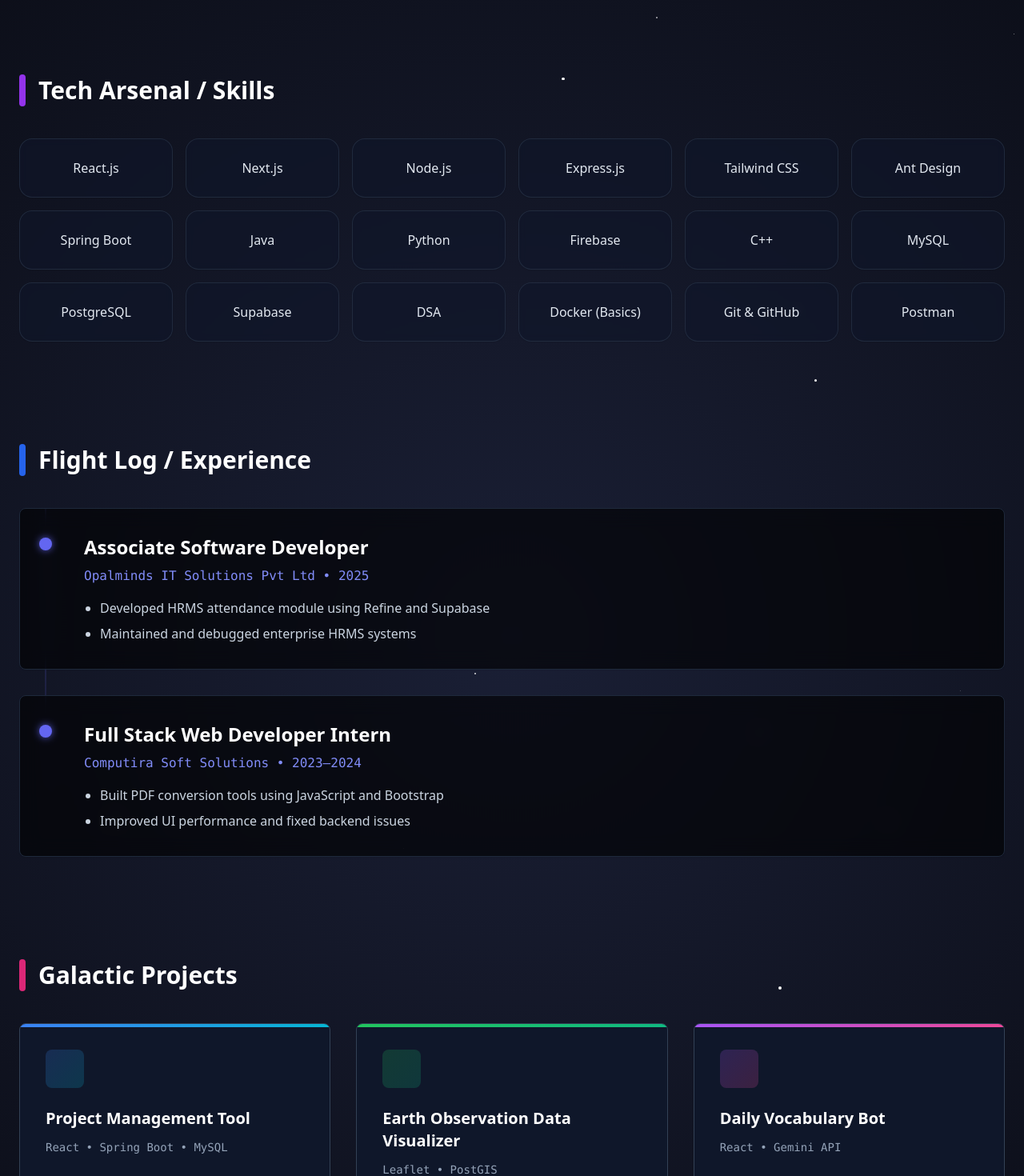
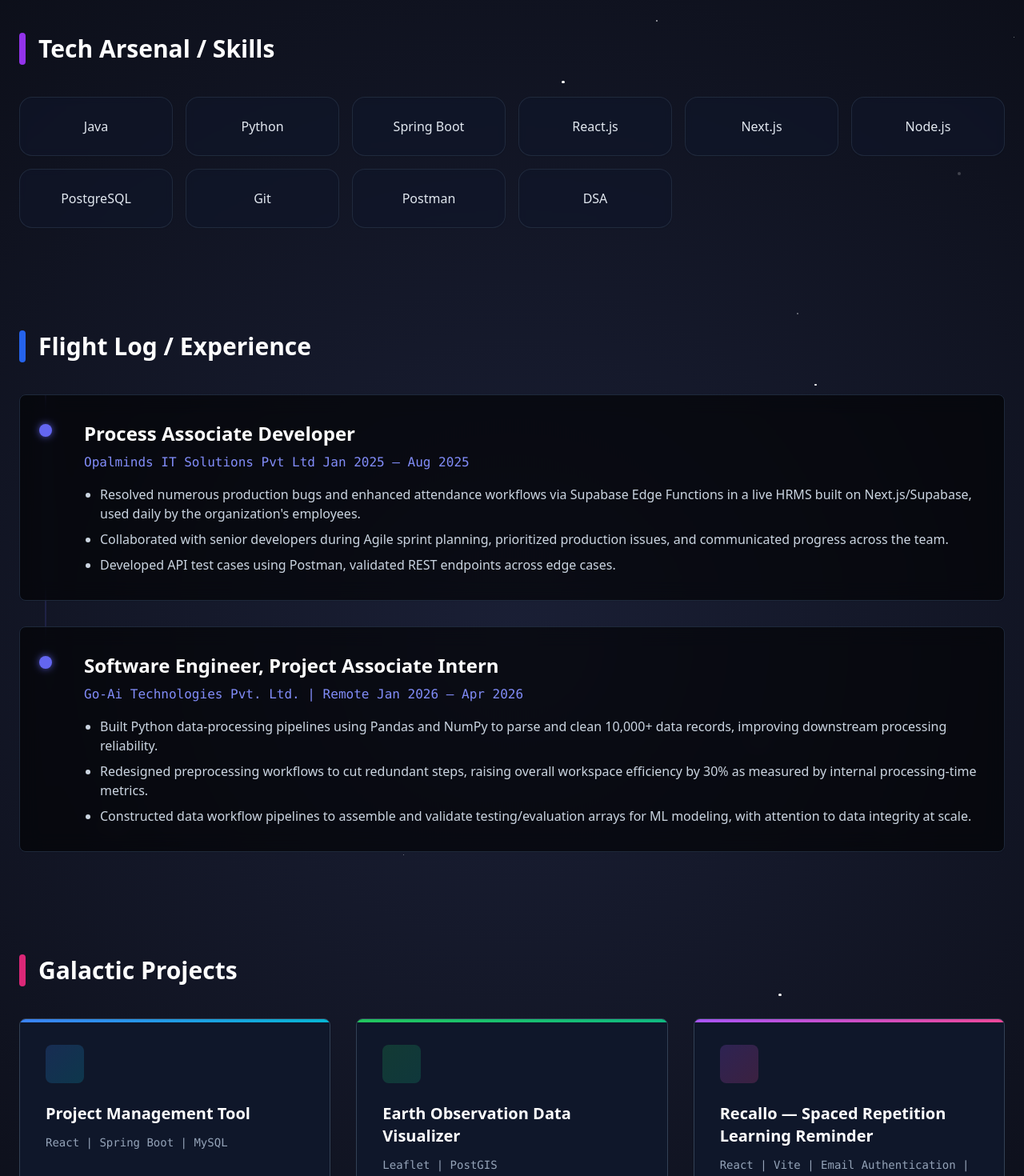
Before and after one commit to Nithya-collab/portfolio, a React (Create React App) app: page / in a window 1280 px wide. Shown: the part 1100-2570 px from the top of the page at 80% size. Built offline with nearby package versions, Linux system fonts and the light colour scheme.

Commit message:
feat: update portfolio content and structure, enhancing project descriptions and skills list

```diff
--- a/src/Portfolio.tsx
+++ b/src/Portfolio.tsx
@@ -214,7 +214,7 @@
 
                     <Card className="bg-slate-950/50 backdrop-blur-md border border-indigo-500/30 hover:border-indigo-400 transition-colors duration-300">
                         <CardContent className="p-10 text-slate-200 leading-loose space-y-6 text-xl font-light">
-                            <p>
+                            {/* <p>
                                 I am a Full-Stack Software Engineer with hands-on experience in developing
                                 end-to-end web applications for enterprise and product-based systems. My work
                                 includes frontend interfaces, backend services, and database design.
@@ -230,6 +230,12 @@
                                 Currently pursuing my MCA, I continuously strengthen my understanding of system
                                 design, data flow, and modern engineering practices. I enjoy solving real-world
                                 problems and contributing to software that scales confidently.
+                            </p> */}
+                            <p>
+                                I'm a Software Developer passionate about building reliable and scalable web applications. Through internships and personal projects, I've gained hands-on experience developing frontend interfaces, backend APIs, and database-driven applications using Java, Spring Boot, React, Next.js, Python, and PostgreSQL
+                            </p>
+                            <p>
+                                Currently pursuing my MCA, I'm focused on improving my software engineering skills, problem-solving ability, and understanding of modern application development while building projects that solve real-world problems.
                             </p>
                         </CardContent>
                     </Card>
@@ -243,7 +249,18 @@
                     </h2>
 
                     <div className="grid grid-cols-2 md:grid-cols-3 lg:grid-cols-6 gap-4">
-                        {["React.js", "Next.js", "Node.js", "Express.js", "Tailwind CSS", "Ant Design", "Spring Boot", "Java", "Python", "Firebase", "C++", "MySQL", "PostgreSQL", "Supabase", "DSA", "Docker (Basics)", "Git & GitHub", "Postman"].map((skill, index) => (
+                        {[
+                            "Java",
+                            "Python",
+                            "Spring Boot",
+                            "React.js",
+                            "Next.js",
+                            "Node.js",
+                            "PostgreSQL",
+                            "Git",
+                            "Postman",
+                            "DSA"
+                        ].map((skill, index) => (
                             <motion.div
                                 key={skill}
                                 initial={{ opacity: 0, y: 20 }}
@@ -283,11 +300,12 @@
                                 <CardContent className="p-8 md:pl-20 relative">
                                     <div className="hidden md:block absolute left-6 top-9 w-4 h-4 bg-indigo-500 rounded-full shadow-[0_0_10px_rgba(99,102,241,0.8)]" />
 
-                                    <h3 className="text-2xl font-bold text-white mb-2">Associate Software Developer</h3>
-                                    <p className="text-indigo-400 mb-4 font-mono">Opalminds IT Solutions Pvt Ltd • 2025</p>
+                                    <h3 className="text-2xl font-bold text-white mb-2">Process Associate Developer</h3>
+                                    <p className="text-indigo-400 mb-4 font-mono">Opalminds IT Solutions Pvt Ltd    Jan 2025 – Aug 2025</p>
                                     <ul className="list-disc ml-5 space-y-2 text-slate-300">
-                                        <li>Developed HRMS attendance module using Refine and Supabase</li>
-                                        <li>Maintained and debugged enterprise HRMS systems</li>
+                                        <li>Resolved numerous production bugs and enhanced attendance workflows via Supabase Edge Functions in a live HRMS built on Next.js/Supabase, used daily by the organization's employees.</li>
+                                        <li>Collaborated with senior developers during Agile sprint planning, prioritized production issues, and communicated progress across the team.</li>
+                                        <li>Developed API test cases using Postman, validated REST endpoints across edge cases.</li>
                                     </ul>
                                 </CardContent>
                             </Card>
@@ -304,11 +322,12 @@
                                     <CardContent className="p-8 md:pl-20 relative">
                                         <div className="hidden md:block absolute left-6 top-9 w-4 h-4 bg-indigo-500 rounded-full shadow-[0_0_10px_rgba(99,102,241,0.8)]" />
 
-                                        <h3 className="text-2xl font-bold text-white mb-2">Full Stack Web Developer Intern</h3>
-                                        <p className="text-indigo-400 mb-4 font-mono">Computira Soft Solutions • 2023–2024</p>
+                                        <h3 className="text-2xl font-bold text-white mb-2">Software Engineer, Project Associate Intern</h3>
+                                        <p className="text-indigo-400 mb-4 font-mono">Go-Ai Technologies Pvt. Ltd.  |  Remote      Jan 2026 – Apr 2026</p>
                                         <ul className="list-disc ml-5 space-y-2 text-slate-300">
-                                            <li>Built PDF conversion tools using JavaScript and Bootstrap</li>
-                                            <li>Improved UI performance and fixed backend issues</li>
+                                            <li>Built Python data-processing pipelines using Pandas and NumPy to parse and clean 10,000+ data records, improving downstream processing reliability.</li>
+                                            <li>Redesigned preprocessing workflows to cut redundant steps, raising overall workspace efficiency by 30% as measured by internal processing-time metrics.</li>
+                                            <li>Constructed data workflow pipelines to assemble and validate testing/evaluation arrays for ML modeling, with attention to data integrity at scale.</li>
                                         </ul>
                                     </CardContent>
                                 </Card>
@@ -328,24 +347,24 @@
                         {[
                             {
                                 title: "Project Management Tool",
-                                tech: "React • Spring Boot • MySQL",
+                                tech: "React | Spring Boot | MySQL",
                                 color: "from-blue-500 to-cyan-500",
                                 drive: "https://drive.google.com/drive/folders/1uhrqzDSX9X7AEcmzCTouIvp8DtZxQL2u?usp=sharing",
                                 github: "https://github.com/Nithya-collab/ProjectManagementToolBackEnd"
                             },
                             {
                                 title: "Earth Observation Data Visualizer",
-                                tech: "Leaflet • PostGIS",
+                                tech: "Leaflet | PostGIS",
                                 color: "from-green-500 to-emerald-500",
                                 drive: "https://drive.google.com/drive/folders/1zC85cMwxN7QhV6m7JA6gEajv8ACfstjZ?usp=sharing",
                                 github: "https://github.com/Nithya-collab/EarthObservationDataVisualizer"
                             },
                             {
-                                title: "Daily Vocabulary Bot",
-                                tech: "React • Gemini API",
+                                title: "Recallo — Spaced Repetition Learning Reminder",
+                                tech: "React | Vite | Email Authentication | Cron Jobs",
                                 color: "from-purple-500 to-pink-500",
-                                drive: "https://drive.google.com/drive/folders/1olYGLIq4ZrJT2DC2WuBXj4yLZRkVmWYo?usp=sharing",
-                                github: "https://github.com/Nithya-collab/DailyVocChatbot"
+                                drive: "https://drive.google.com/drive/folders/1FBmtKEBO8vwTGBse32zD7gAlbu6CbyMI?usp=sharing",
+                                github: "https://github.com/Nithya-collab/RevisionReminder"
                             }
                         ].map((project, index) => (
                             <motion.div
```
